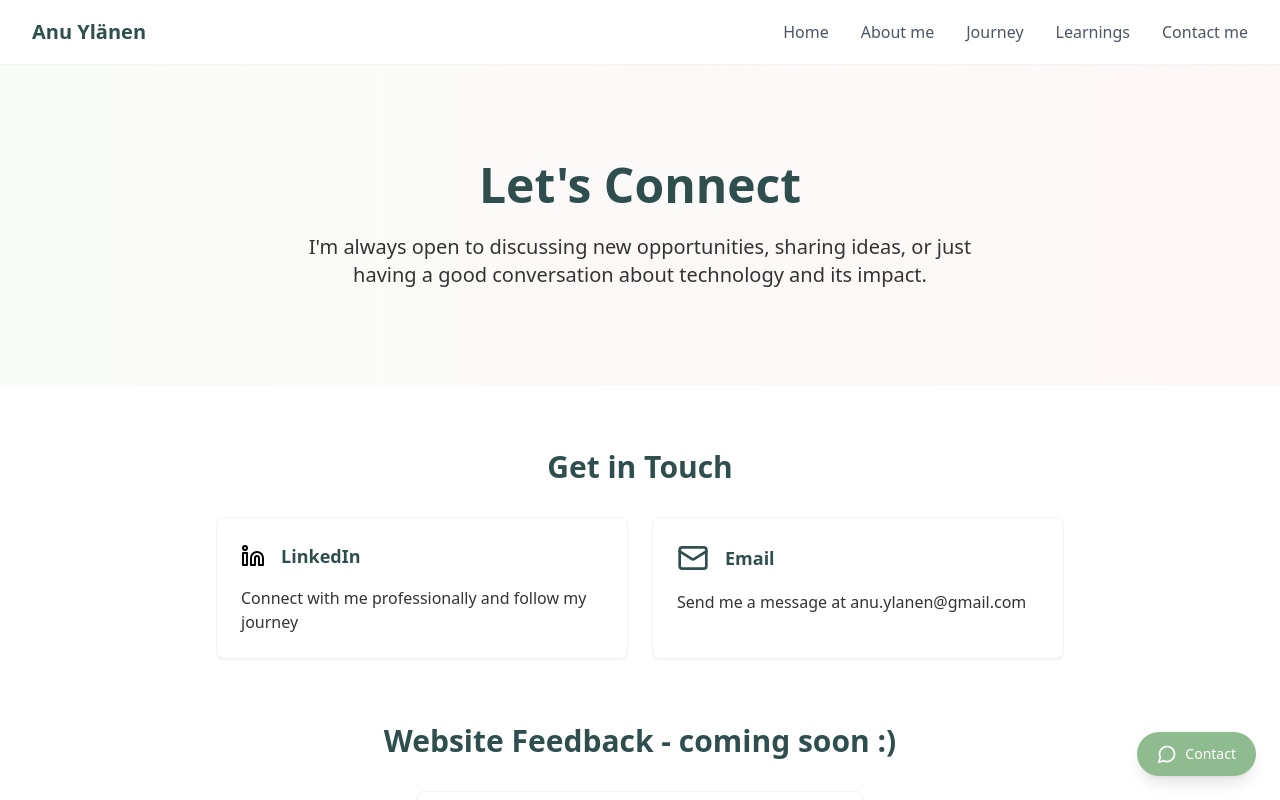
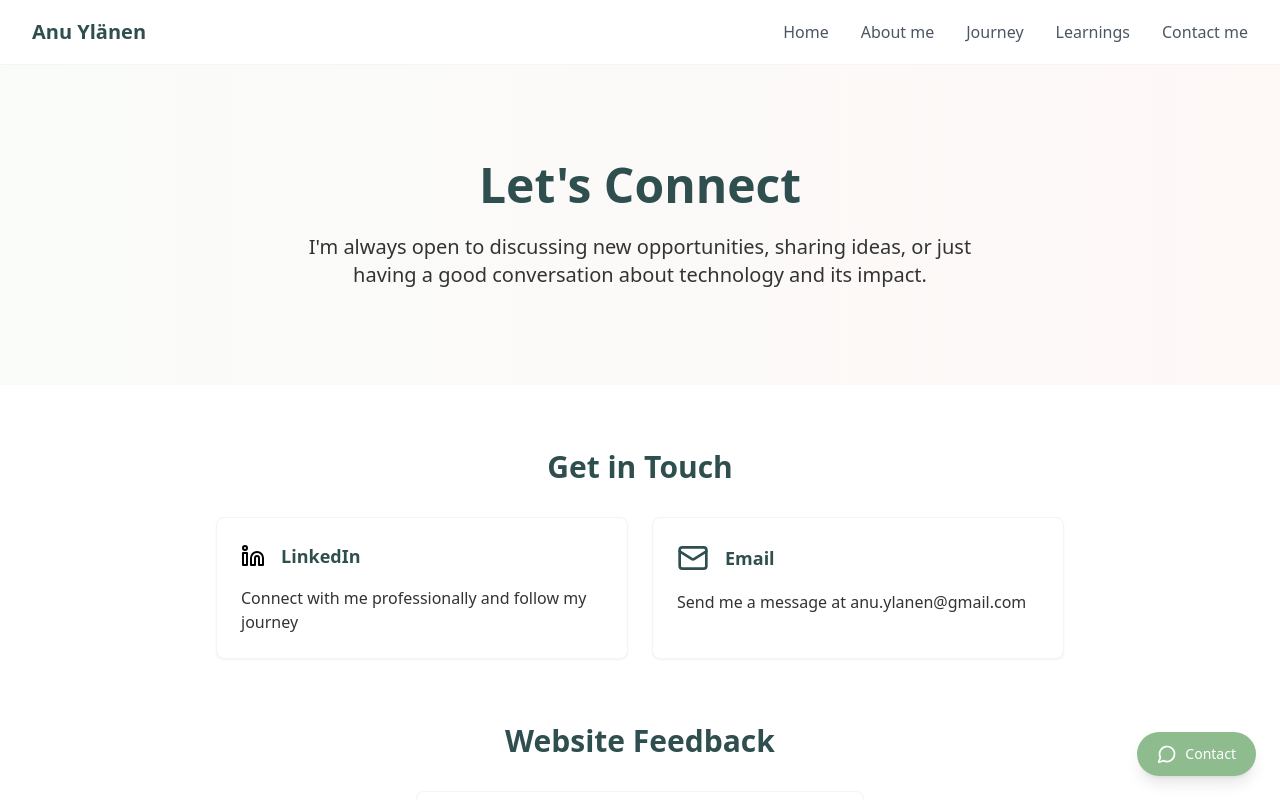
Before and after one commit to anupulu/anupulu.github.io, a Next.js app: page /contact in a window 1280 px wide. Shown: the top 800 px of the page. Built offline with nearby package versions, Linux system fonts and the light colour scheme.

Commit message:
Update page.tsx

```diff
--- a/app/contact/page.tsx
+++ b/app/contact/page.tsx
@@ -79,7 +79,7 @@ export default function ContactPage() {
         {/* Feedback Form */}
         <div>
           <h2 className="text-2xl sm:text-3xl font-bold mb-8 text-forest-green text-center">
-            Website Feedback - coming soon :)
+            Website Feedback
           </h2>
           <FeedbackForm />
         </div>
```
